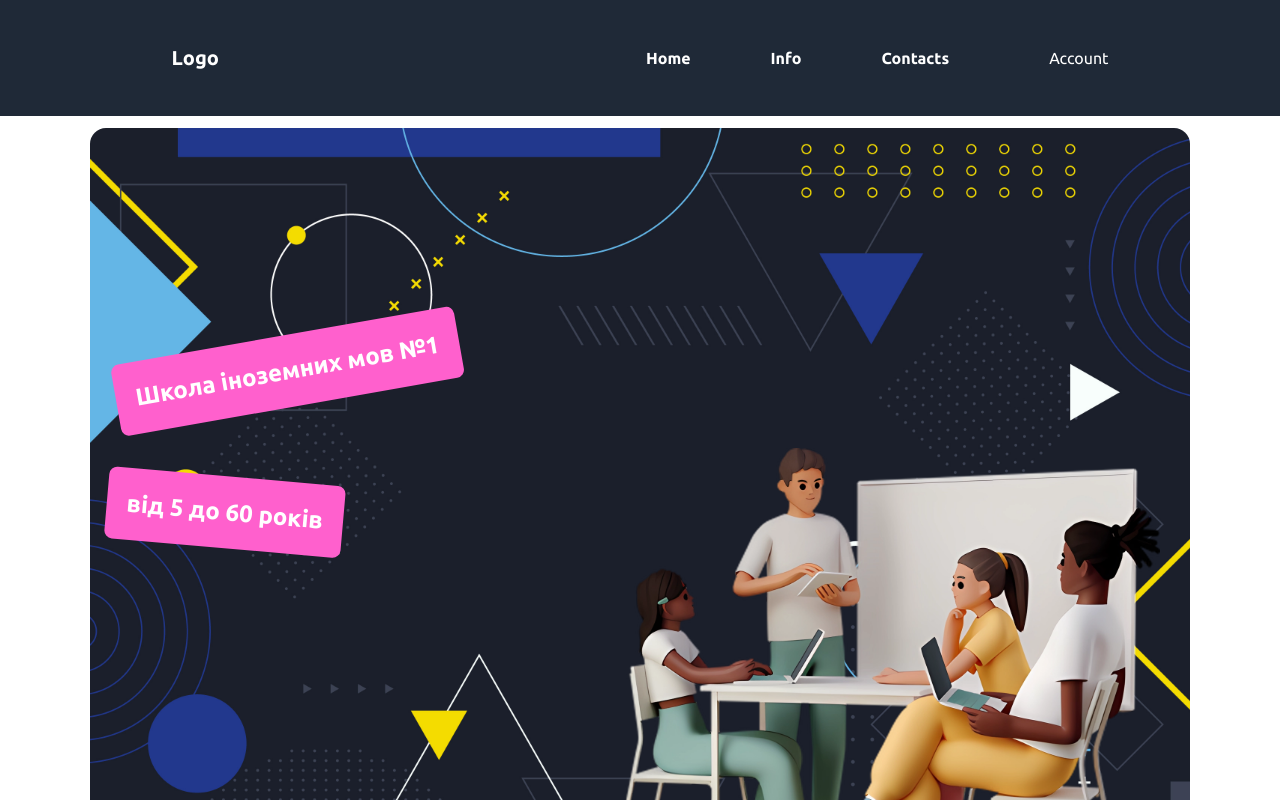
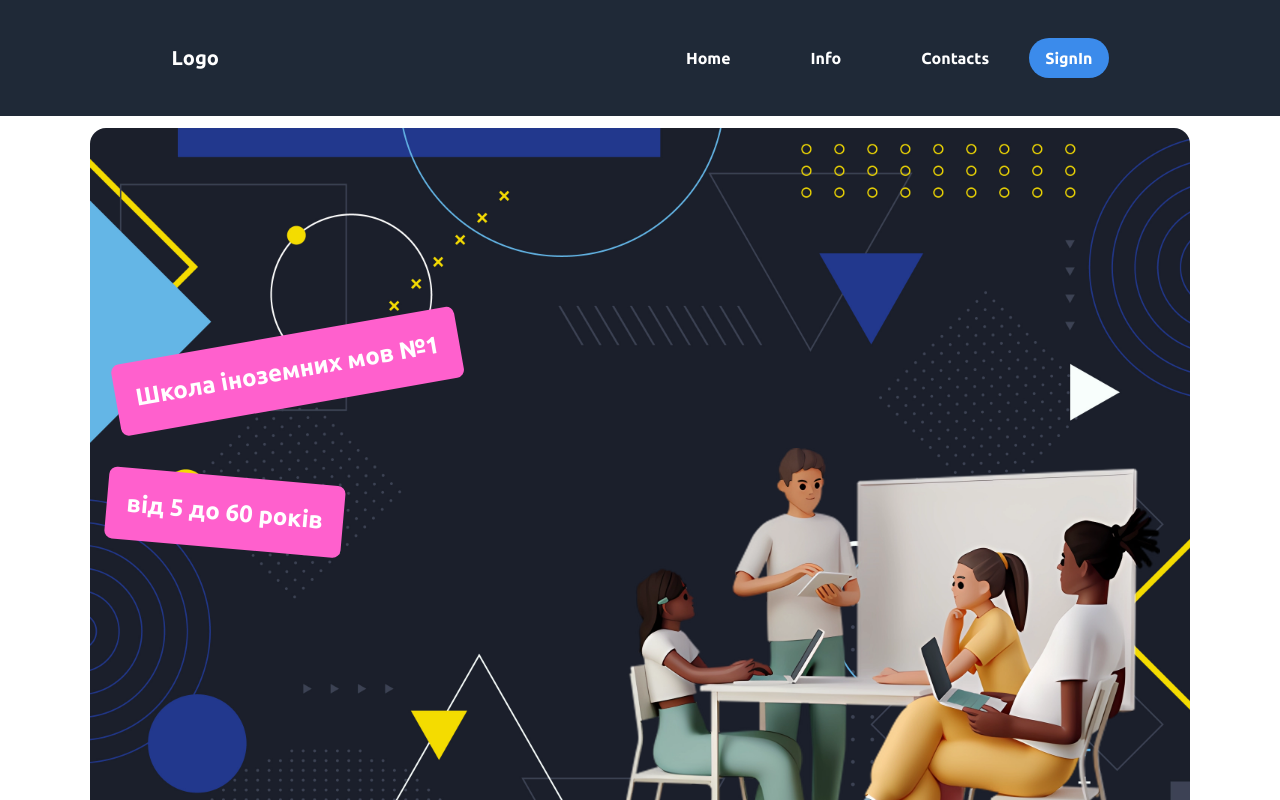
Before and after one commit to equ1rix/TopLevelSchool, a React (Create React App) app: page / in a window 1280 px wide. Shown: the top 800 px of the page. Built offline with nearby package versions, Linux system fonts and the light colour scheme.

Commit message:
School-6: Add button

```diff
--- /dev/null
+++ b/src/components/Button/index.tsx
@@ -0,0 +1,42 @@
+export const BUTTON_TYPE = {
+  DEFAULT: "DEFAULT",
+  DASHED: "DASHED",
+  DISABLED: "DISABLED",
+};
+
+type ButtonType = (typeof BUTTON_TYPE)[keyof typeof BUTTON_TYPE];
+
+const BUTTON_STYLE: Record<ButtonType, string> = {
+  DEFAULT: "bg-bg-main rounded-3xl text-text-primary font-bold py-2 px-4 ",
+  DASHED:
+    "rounded-3xl bg-bg-main border border-dashed border-2 font-bold py-2 px-4 ",
+  DISABLED: "bg-black rounded-3xl text-text-disabled font-bold py-2 px-4 ",
+};
+
+type ButtonProps = {
+  onClick?: () => void;
+  text?: string;
+  type?: ButtonType;
+  isDisabled?: boolean;
+};
+
+const Button = ({
+  onClick,
+  text = "",
+  type = BUTTON_TYPE.DEFAULT,
+  isDisabled = false,
+}: ButtonProps) => {
+  const buttonStyle = isDisabled ? BUTTON_STYLE.DISABLED : BUTTON_STYLE[type];
+  return (
+    <button
+      className={buttonStyle}
+      type="button"
+      disabled={isDisabled}
+      onClick={onClick}
+    >
+      {text}
+    </button>
+  );
+};
+
+export default Button;
--- a/src/components/Header/index.tsx
+++ b/src/components/Header/index.tsx
@@ -1,3 +1,5 @@
+import Button from "../Button";
+
 const Header = () => {
   const navArray = [
     { title: "Home", link: "#home" },
@@ -27,7 +29,9 @@ const Header = () => {
               ))}
             </ul>
           </nav>
-          <div className="ml-[100px]">Account</div>
+          <div className="ml-[40px]">
+            <Button text="SignIn" type="DEFAULT" />
+          </div>
         </div>
       </div>
     </header>
```
